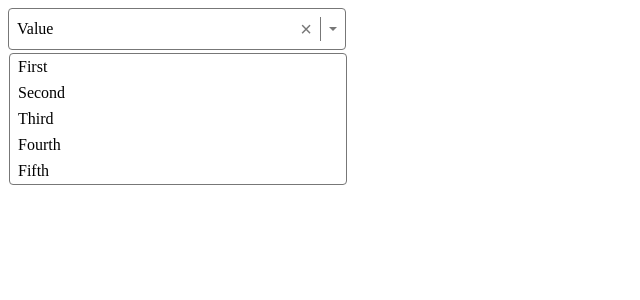
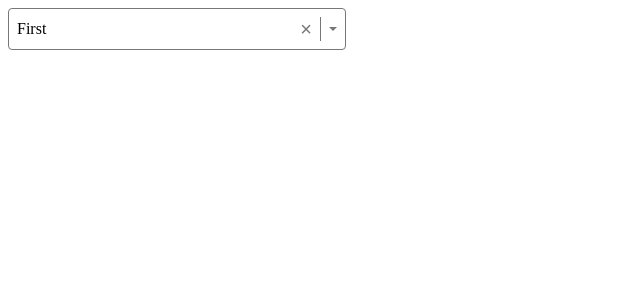
Before and after one commit to azazel-oss/select-list-typescript, a React (Vite) app: page / in a window 1280 px wide. Shown: the top 300 px of the page, without its empty margins (0-640 px from the left). Built offline with nearby package versions, Linux system fonts and the light colour scheme.

Commit message:
Finish single select logic

```diff
--- a/src/App.tsx
+++ b/src/App.tsx
@@ -1,4 +1,10 @@
 import { Select } from "./Select";
+import { useState } from "react";
+
+type option = {
+  label: string;
+  value: string;
+};
 
 const options = [
   { label: "First", value: "1" },
@@ -8,9 +14,10 @@ const options = [
   { label: "Fifth", value: "5" },
 ];
 function App() {
+  const [value, setValue] = useState<option | null>(options[0]);
   return (
     <>
-      <Select options={options} />
+      <Select options={options} value={value} onChange={(o) => setValue(o)} />
     </>
   );
 }
--- a/src/Select.tsx
+++ b/src/Select.tsx
@@ -1,3 +1,4 @@
+import { useEffect, useState } from "react";
 import styles from "./select.module.css";
 type SelectOption = {
   label: string;
@@ -5,19 +6,60 @@ type SelectOption = {
 };
 type SelectProps = {
   options: SelectOption[];
-  value?: SelectOption;
-  onChange: (value: SelectOption | undefined) => void;
+  value?: SelectOption | null;
+  onChange: (value: SelectOption | null) => void;
 };
 export function Select({ options, value, onChange }: SelectProps) {
+  const [isOpen, setIsOpen] = useState(false);
+  const [highlightedIndex, setHighlightedIndex] = useState(0);
+  useEffect(() => {
+    setHighlightedIndex(0);
+  }, [isOpen]);
+  function clearOptions() {
+    onChange(null);
+  }
+
+  function selectOption(option: SelectOption) {
+    onChange(option);
+  }
+
+  function isOptionSelected(option: SelectOption) {
+    return option === value;
+  }
+
   return (
-    <div tabIndex={0} className={styles.container}>
-      <span className={styles.value}>Value</span>
-      <button className={styles["clear-btn"]}>&times;</button>
+    <div
+      onClick={() => setIsOpen((prevIsOpen) => !prevIsOpen)}
+      onBlur={() => setIsOpen((prevIsOpen) => !prevIsOpen)}
+      tabIndex={0}
+      className={styles.container}
+    >
+      <span className={styles.value}>{value?.label}</span>
+      <button
+        onClick={(e) => {
+          e.stopPropagation();
+          clearOptions();
+        }}
+        className={styles["clear-btn"]}
+      >
+        &times;
+      </button>
       <div className={styles.divider}></div>
       <div className={styles.caret}></div>
-      <ul className={styles.options}>
-        {options.map((option) => (
-          <li key={option.value} className={styles.option}>
+      <ul className={`${styles.options} ${isOpen ? styles.show : ""}`}>
+        {options.map((option, i) => (
+          <li
+            onMouseEnter={() => setHighlightedIndex(i)}
+            onClick={(e) => {
+              e.stopPropagation();
+              selectOption(option);
+              setIsOpen(false);
+            }}
+            key={option.value}
+            className={`${styles.option}
+            ${isOptionSelected(option) ? styles.selected : ""}
+            ${i === highlightedIndex ? styles.highlighted : ""}`}
+          >
             {option.label}
           </li>
         ))}
--- a/src/select.module.css
+++ b/src/select.module.css
@@ -57,7 +57,7 @@
   overflow-y: auto;
   border: 1px solid #777;
   border-radius: 0.25em;
-  /* display: none; */
+  display: none;
 }
 
 .options.show {
```
